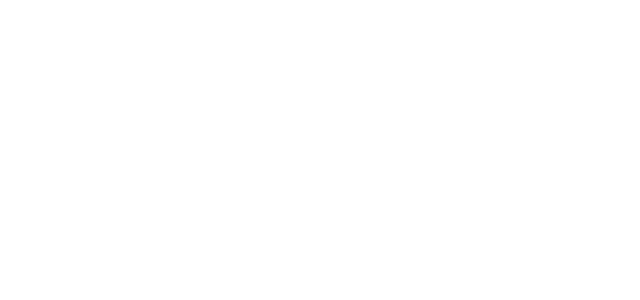
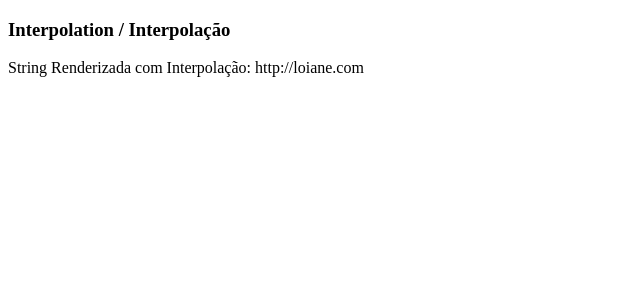
Before and after one commit to allandemancilha/Angular, an Angular app in the folder LoianeGroner/DataBinding/: page / in a window 1280 px wide. Shown: the top 300 px of the page, without its empty margins (0-640 px from the left). Built offline with nearby package versions, Linux system fonts and the light colour scheme.

Commit message:
Utilizando o DataBindingComponent no app.component.html Através do Selector

```diff
--- a/LoianeGroner/DataBinding/src/app/app.component.html
+++ b/LoianeGroner/DataBinding/src/app/app.component.html
@@ -1,3 +1,3 @@
 <div>
-
+  <app-data-binding></app-data-binding>
 </div>
```
